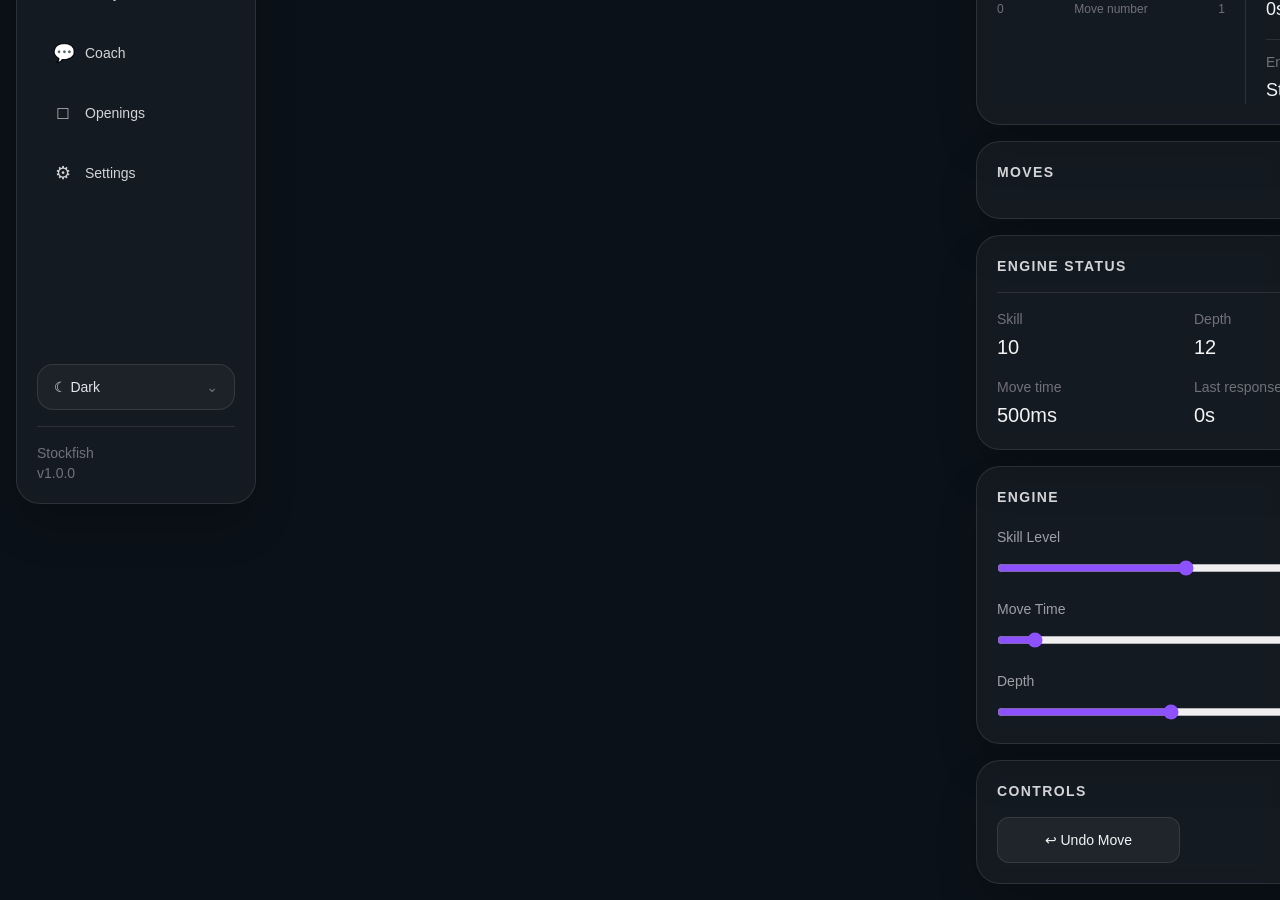
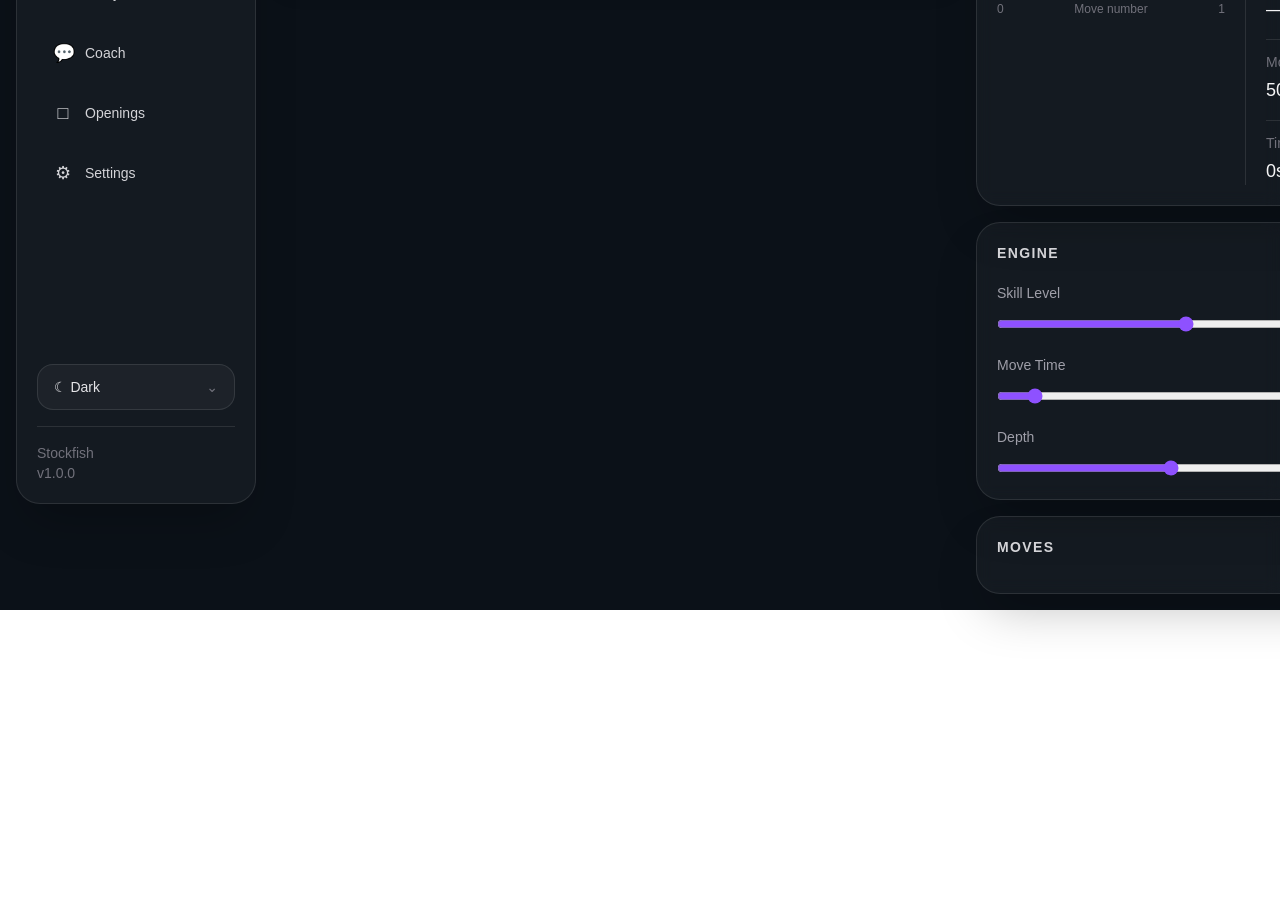
Before and after one commit to zas0929/chess-ai-coach, a Next.js app in the folder frontend/: page / in a window 1280 px wide. Shown: the part 280-1180 px from the top of the page. After the commit the page ends 890 px from the top, so only its background shows below. Built offline with nearby package versions, Linux system fonts and the light colour scheme.

Commit message:
Cleanup indicators

```diff
--- a/frontend/app/page.tsx
+++ b/frontend/app/page.tsx
@@ -3,8 +3,6 @@
 import ChessBoard from '@/components/Chess/ChessBoard';
 import EvaluationBar from '@/components/Chess/EvaluationBar';
 import MoveHistory from '@/components/Chess/MoveHistory';
-import ChessControls from '@/components/Chess/ChessControls';
-import ThinkingIndicator from '@/components/Chess/ThinkingIndicator';
 import { useChessGame } from '@/hooks/useChessGame';
 import CapturedPieces from '@/components/Chess/CapturedPieces';
 import GameStatus from '@/components/Chess/GameStatus';
@@ -19,7 +17,6 @@ export default function HomePage() {
     fen,
     moves,
     evaluation,
-    thinking,
     onDrop,
     newGame,
     undo,
@@ -97,6 +94,7 @@ export default function HomePage() {
             onChooseSide={chooseSide}
             onFlipBoard={flipBoard}
             onNewGame={newGame}
+            onUndo={undo}
           />
 
           <CapturedPieces {...bottomCaptured} />
@@ -123,24 +121,11 @@ export default function HomePage() {
             <EvaluationGraph
               values={evaluationHistory}
               currentValue={evaluation}
+              skillLevel={engineStats?.skill_level}
               depth={engineStats?.depth}
+              moveTime={moveTime}
               time={engineStats?.time}
               engineName="Stockfish"
-            />
-          </Panel>
-
-          <Panel>
-            <MoveHistory moves={moves} />
-          </Panel>
-
-          <Panel>
-            <ThinkingIndicator
-              stats={{
-                ...engineStats,
-                skill_level: skillLevel,
-                depth,
-                move_time: moveTime,
-              }}
             />
           </Panel>
 
@@ -155,21 +140,16 @@ export default function HomePage() {
             />
           </Panel>
 
+          <Panel>
+            <MoveHistory moves={moves} />
+          </Panel>
+
           <GameStatus
             status={gameStatus}
             winner={winner}
             onNewGame={newGame}
           />
 
-          <Panel>
-            <ChessControls
-              playerColor={playerColor}
-              onNewGame={newGame}
-              onUndo={undo}
-              onFlipBoard={flipBoard}
-              onChooseSide={chooseSide}
-            />
-          </Panel>
         </aside>
       </div>
     </AppShell>
--- a/frontend/components/Chess/ChessControls.tsx
+++ /dev/null
@@ -1,37 +0,0 @@
-interface Props {
-  playerColor: 'white' | 'black';
-  onNewGame: () => void;
-  onUndo: () => void;
-  onFlipBoard: () => void;
-  onChooseSide: (color: 'white' | 'black' | 'random') => void;
-}
-
-export default function ChessControls({
-  playerColor,
-  onNewGame,
-  onUndo,
-  onFlipBoard,
-  onChooseSide,
-}: Props) {
-  return (
-    <div>
-      <h2 className="mb-4 text-sm font-semibold uppercase tracking-widest text-zinc-300">
-        Controls
-      </h2>
-
-      <div className="mb-4">
-
-      </div>
-
-      <div className="grid grid-cols-2 gap-3">
-
-        <button
-          onClick={onUndo}
-          className="rounded-xl border border-white/10 bg-white/[0.05] px-4 py-3 text-sm hover:bg-white/[0.09]"
-        >
-          ↩ Undo Move
-        </button>
-      </div>
-    </div>
-  );
-}
--- a/frontend/components/Chess/EvaluationGraph.tsx
+++ b/frontend/components/Chess/EvaluationGraph.tsx
@@ -1,8 +1,10 @@
 interface Props {
   values: number[];
   currentValue: number;
+  skillLevel?: number;
   depth?: number;
   time?: number;
+  moveTime?: number;
   engineName?: string;
 }
 
@@ -25,7 +27,9 @@ function formatEval(value: number) {
 export default function EvaluationGraph({
   values,
   currentValue,
+  skillLevel = 10,
   depth = 0,
+  moveTime = 500,
   time = 0,
   engineName = 'Stockfish',
 }: Props) {
@@ -187,12 +191,13 @@ export default function EvaluationGraph({
             </div>
           </div>
 
+          <Stat label="Skill Level" value={skillLevel || '—'} />
           <Stat label="Depth" value={depth || '—'} />
+          <Stat label="Move Time" value={`${moveTime || 0}ms`} />
           <Stat
             label="Time"
             value={`${time || 0}s`}
           />
-          <Stat label="Engine" value={engineName} />
         </div>
       </div>
     </div>
--- a/frontend/components/Chess/ThinkingIndicator.tsx
+++ /dev/null
@@ -1,54 +0,0 @@
-interface Props {
-  stats?: {
-    time?: number;
-    skill_level?: number;
-    depth?: number;
-    move_time?: number;
-  };
-}
-
-export default function ThinkingIndicator({ stats }: Props) {
-  const safeStats = {
-    time: stats?.time ?? 0,
-    skill_level: stats?.skill_level ?? 10,
-    depth: stats?.depth ?? 12,
-    move_time: stats?.move_time ?? 500,
-  };
-
-  return (
-    <div>
-      <div className="mb-4 flex items-center justify-between">
-        <h2 className="text-sm font-semibold uppercase tracking-widest text-zinc-300">
-          Engine Status
-        </h2>
-
-        <div className="flex items-center gap-2 text-sm text-zinc-300">
-          <span className="h-2 w-2 rounded-full bg-emerald-400" />
-          Stockfish
-        </div>
-      </div>
-
-      <div className="grid grid-cols-2 gap-4 border-t border-white/10 pt-4">
-        <Stat label="Skill" value={safeStats.skill_level} />
-        <Stat label="Depth" value={safeStats.depth} />
-        <Stat label="Move time" value={`${safeStats.move_time}ms`} />
-        <Stat label="Last response" value={`${safeStats.time}s`} />
-      </div>
-    </div>
-  );
-}
-
-function Stat({
-  label,
-  value,
-}: {
-  label: string;
-  value: string | number;
-}) {
-  return (
-    <div>
-      <div className="text-sm text-zinc-500">{label}</div>
-      <div className="mt-1 text-xl">{value}</div>
-    </div>
-  );
-}
--- a/frontend/components/Chess/TopGameBar.tsx
+++ b/frontend/components/Chess/TopGameBar.tsx
@@ -3,11 +3,13 @@ interface Props {
   onChooseSide: (color: 'white' | 'black' | 'random') => void;
   onFlipBoard: () => void;
   onNewGame: () => void;
+  onUndo: () => void;
 }
 
 export default function TopGameBar({
   playerColor,
   onChooseSide,
+  onUndo,
   onFlipBoard,
   onNewGame,
 }: Props) {
@@ -54,6 +56,13 @@ export default function TopGameBar({
 
       <div className="flex items-center gap-3">
         <button
+          onClick={onUndo}
+          className={buttonClass}
+        >
+          Undo ↩
+        </button>
+
+        <button
           onClick={onFlipBoard}
           className={buttonClass}
         >
```
